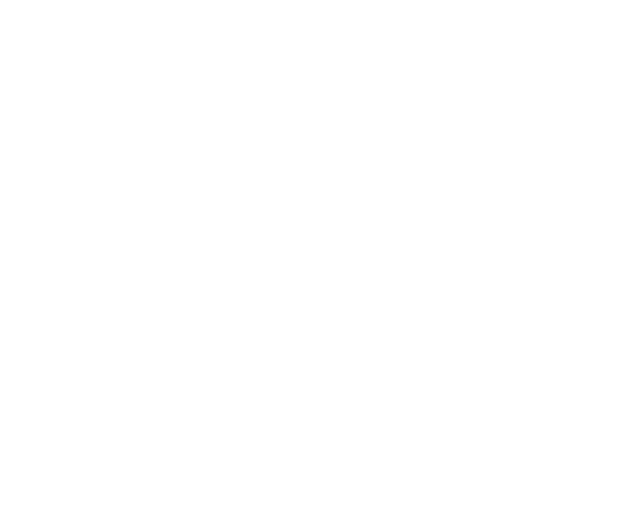
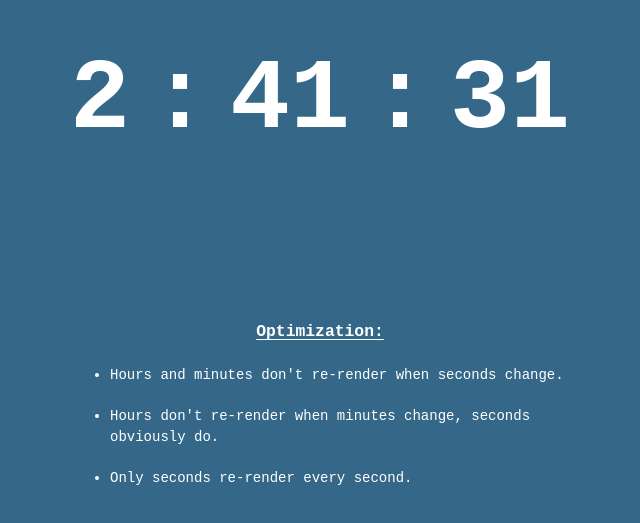
Before and after one commit to priyanshitaneja/portfolio-react, a React (Create React App) app: page /projects/realTimeClock in a window 1280 px wide. Before the commit this address had no page. Shown: the part 173-696 px from the top of the page, without its empty margins (320-960 px from the left). Built offline with nearby package versions, Linux system fonts and the light colour scheme.

Commit message:
folder struct updated + real time clock project added

```diff
--- a/src/App.js
+++ b/src/App.js
@@ -1,6 +1,7 @@
 import { Routes, Route } from 'react-router-dom';
-import Homepage from './components/Homepage';
-import Projects from './components/Projects';
+import Homepage from './pages/Homepage';
+import Projects from './pages/Projects';
+import Clock from './pages/Projects/RealTimeClock';
 
 function App() {
   return (
@@ -10,6 +11,7 @@
         <Route path="/products" element={<h1>Hi</h1>} />
         <Route path="/about" element={<h1>About</h1>} />
         <Route path="/projects" element={<Projects />} />
+        <Route path="/projects/realTimeClock" element={<Clock />} />
       </Routes>
     </>
   );
--- /dev/null
+++ b/src/pages/Projects/DrumKit/index.css
@@ -0,0 +1,80 @@
+body {
+  text-align: center;
+  background-color: #283149;
+}
+
+h1 {
+  font-size: 5rem;
+  color: #dbedf3;
+  font-family: "Arvo", cursive;
+  text-shadow: 3px 0 #da0463;
+}
+
+footer {
+  color: #dbedf3;
+  font-family: sans-serif;
+}
+
+.w {
+  background-image: url("images/tom1.png");
+}
+
+.a {
+  background-image: url("images/tom2.png");
+}
+
+.s {
+  background-image: url("images/tom3.png");
+}
+
+.d {
+  background-image: url("images/tom4.png");
+}
+
+.j {
+  background-image: url("images/crash.png");
+}
+
+.k {
+  background-image: url("images/snare.png");
+}
+
+.l {
+  background-image: url("images/kick.png");
+}
+
+.set {
+  margin: 10% auto;
+}
+
+.game-over {
+  background-color: red;
+  opacity: 0.8;
+}
+
+.pressed {
+  box-shadow: 0 3px 4px 0 #dbedf3;
+  opacity: 0.5;
+}
+
+.red {
+  color: red;
+}
+
+.drum {
+  outline: none;
+  border: 10px solid #404b69;
+  font-size: 5rem;
+  font-family: "Arvo", cursive;
+  line-height: 2;
+  font-weight: 900;
+  color: #da0463;
+  text-shadow: 3px 0 #dbedf3;
+  border-radius: 15px;
+  display: inline-block;
+  width: 150px;
+  height: 150px;
+  text-align: center;
+  margin: 10px;
+  background-color: white;
+}
--- /dev/null
+++ b/src/pages/Projects/DrumKit/index.html
@@ -0,0 +1,71 @@
+<!DOCTYPE html>
+<html lang="en">
+
+<head>
+    <meta charset="UTF-8">
+    <title>Drum Kit</title>
+    <link rel="stylesheet" href="style.css">
+    <link rel="stylesheet" href="main.js">
+</head>
+
+<body>
+    <h3>Drum Kit 🥁</h3>
+    <p>Click on alphabet to play sound</p>
+    <div class="keys">
+        <div data-key="65" class="key">
+            <kbd>A</kbd>
+            <span class="sound">clap</span>
+        </div>
+        <div data-key="83" class="key">
+            <kbd>S</kbd>
+            <span class="sound">hihat</span>
+        </div>
+        <div data-key="68" class="key">
+            <kbd>D</kbd>
+            <span class="sound">kick</span>
+        </div>
+        <div data-key="70" class="key">
+            <kbd>F</kbd>
+            <span class="sound">openhat</span>
+        </div>
+        <div data-key="71" class="key">
+            <kbd>G</kbd>
+            <span class="sound">boom</span>
+        </div>
+        <div data-key="72" class="key">
+            <kbd>H</kbd>
+            <span class="sound">ride</span>
+        </div>
+        <div data-key="74" class="key">
+            <kbd>J</kbd>
+            <span class="sound">snare</span>
+        </div>
+        <div data-key="75" class="key">
+            <kbd>K</kbd>
+            <span class="sound">tom</span>
+        </div>
+        <div data-key="76" class="key">
+            <kbd>L</kbd>
+            <span class="sound">tink</span>
+        </div>
+    </div>
+
+    <footer>
+        Made with ❤️ in India.
+    </footer>
+
+    <audio data-key="65" src="sounds/clap.wav"></audio>
+    <audio data-key="83" src="sounds/hihat.wav"></audio>
+    <audio data-key="68" src="sounds/kick.wav"></audio>
+    <audio data-key="70" src="sounds/openhat.wav"></audio>
+    <audio data-key="71" src="sounds/boom.wav"></audio>
+    <audio data-key="72" src="sounds/ride.wav"></audio>
+    <audio data-key="74" src="sounds/snare.wav"></audio>
+    <audio data-key="75" src="sounds/tom.wav"></audio>
+    <audio data-key="76" src="sounds/tink.wav"></audio>
+
+    <script src="main.js"></script>
+
+</body>
+
+</html>
--- /dev/null
+++ b/src/pages/Projects/RealTimeClock/Hours/index.jsx
@@ -0,0 +1,8 @@
+import React from "react";
+
+const Hour = ({ hours }) => {
+  console.log("hours rendered");
+  return <h1 className="time"> {hours} </h1>;
+};
+
+export default React.memo(Hour);
--- /dev/null
+++ b/src/pages/Projects/RealTimeClock/Minutes/index.jsx
@@ -0,0 +1,8 @@
+import React from "react";
+
+const Minute = ({ min }) => {
+  console.log("min rendered");
+  return <h1 className="time"> {min} </h1>;
+};
+
+export default React.memo(Minute);
--- /dev/null
+++ b/src/pages/Projects/RealTimeClock/Seconds/index.jsx
@@ -0,0 +1,8 @@
+import React from "react";
+
+const Seconds = ({ sec }) => {
+  console.log("sec rendered");
+  return <h1 className="time"> {sec} </h1>;
+};
+
+export default React.memo(Seconds);
--- /dev/null
+++ b/src/pages/Projects/RealTimeClock/index.css
@@ -0,0 +1,38 @@
+body {
+    font: normal 14px/100% "Andale Mono", AndaleMono, monospace;
+    color: #fff;
+    width: 100vw;
+    margin: 0;
+    background-color: #356888;
+    text-align: center;
+}
+
+.colon, .time {
+    font-size: 100px;
+}
+
+.container {
+    width: 500px;
+    margin: 200px auto;
+}
+
+.clock {
+    display: flex;
+    flex-direction: row;
+    justify-content: space-between;
+}
+
+.optimization {
+    margin: 150px auto 50px;
+}
+
+.optimisation-heading {
+    text-decoration: underline;
+    text-underline-offset: 3px;
+}
+
+.optimisation-list li {
+    padding: 10px 0;
+    line-height: 1.5;
+    text-align: left;
+}
--- /dev/null
+++ b/src/pages/Projects/RealTimeClock/index.jsx
@@ -0,0 +1,55 @@
+import React, { useState } from "react";
+import Hour from "./Hours";
+import Minute from "./Minutes";
+import Seconds from "./Seconds";
+
+import "./index.css";
+
+const Clock = () => {
+  let [time, setTime] = useState(new Date());
+  let [hours, setHours] = useState(time.getHours());
+  let [min, setMin] = useState(time.getMinutes());
+  let [sec, setSec] = useState(time.getSeconds());
+
+  console.log("clock rendered");
+
+  const handleCurrentTime = () => {
+    setTime((time = new Date()));
+
+    if (hours !== time.getHours()) {
+      setHours(time.getHours());
+    }
+
+    if (min !== time.getMinutes()) {
+      setMin(time.getMinutes());
+    }
+
+    if (sec !== time.getSeconds()) {
+      setSec(time.getSeconds());
+    }
+  };
+
+  setInterval(handleCurrentTime, 1000);
+
+  return (
+    <div className="container">
+      <div className="clock">
+        <Hour hours={hours} />
+        <h1 className="colon">:</h1>
+        <Minute min={min} />
+        <h1 className="colon">:</h1>
+        <Seconds sec={sec} />
+      </div>
+      <div className="optimization">
+        <h3 className="optimisation-heading">Optimization:</h3>
+        <ul className="optimisation-list">
+            <li>Hours and minutes don't re-render when seconds change.</li>
+            <li>Hours don't re-render when minutes change, seconds obviously do.</li>
+            <li>Only seconds re-render every second.</li>
+        </ul>
+      </div>
+    </div>
+  );
+};
+
+export default Clock;
```
Also changed, not shown: src/pages/Homepage/index.js (renamed from src/components/Homepage/index.js, +4 -4 lines), src/pages/Projects/DrumKit/index.js (added, +97 -0 lines), src/pages/Homepage/index.css (renamed from src/components/Homepage/index.css), src/pages/Projects/index.js (renamed from src/components/Projects/index.js).
